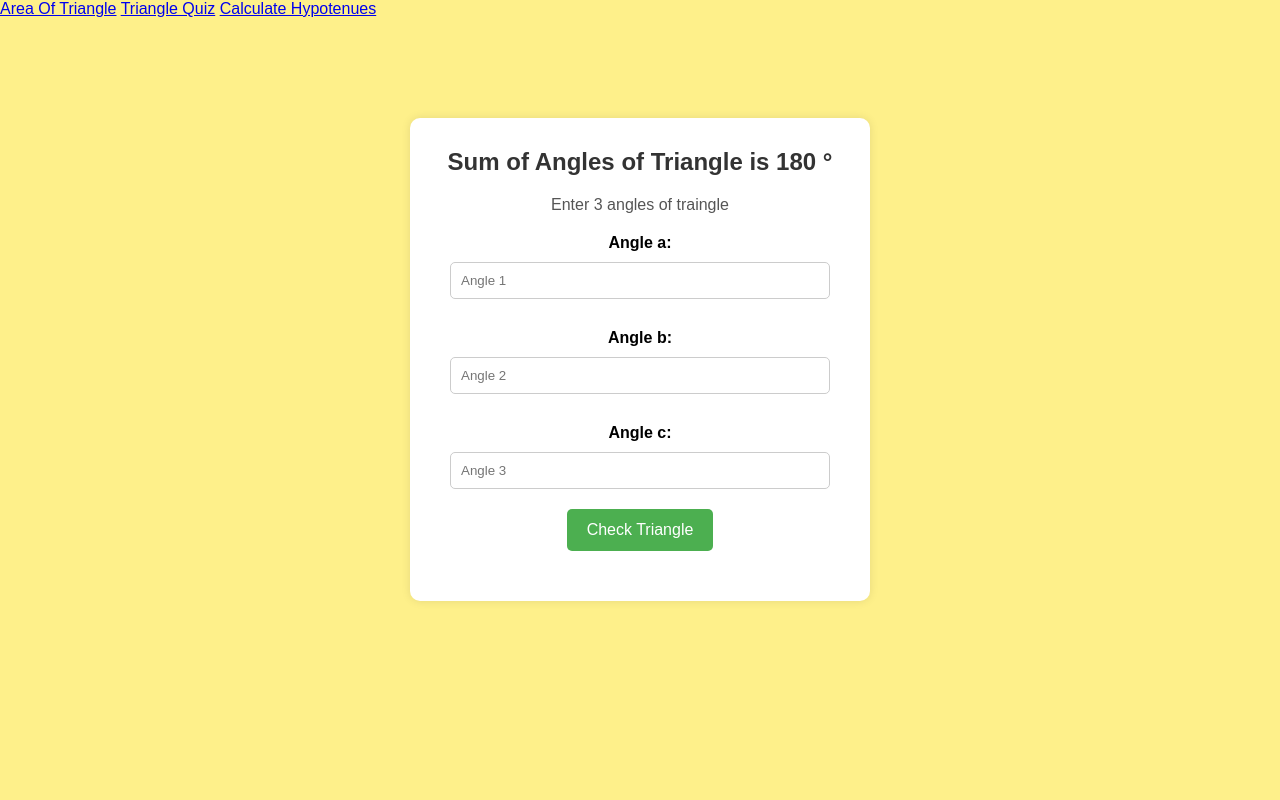
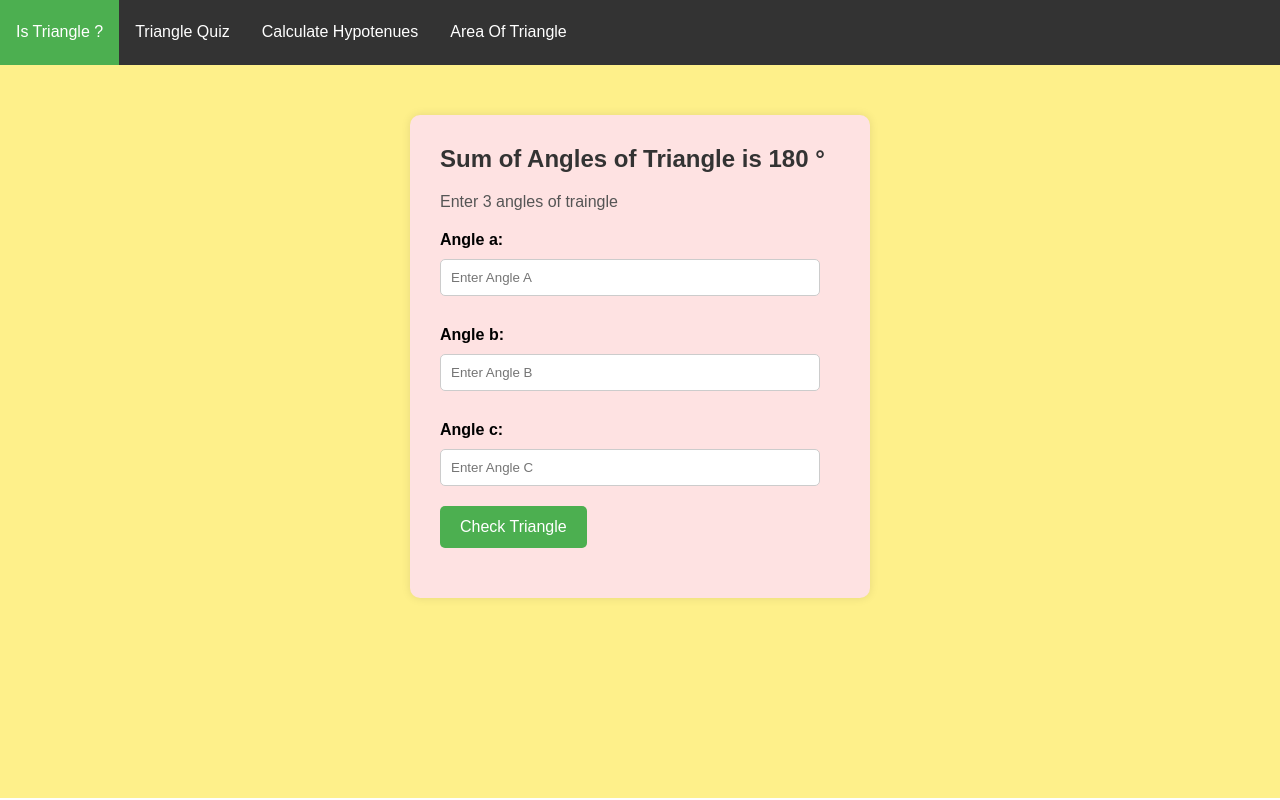
Before and after one commit to Sourabhpande532/TriangleApp, a plain HTML site: page sumOfAngles/isTriangle.html in a window 1280 px wide. Drawn offline with Linux system fonts and the light colour scheme.

Commit message:
style - everthing related to style & structuring

```diff
--- a/area/style.css
+++ b/area/style.css
@@ -1,26 +1,21 @@
 body{
-    background-color: rgb(0, 0, 0);
     color: #3b0764;
     overflow: hidden;
     font-family: 'Arial', sans-serif;
-    /* margin: 0; */
     padding: 0;
     display: inline;
-    /* overflow: hidden; */
-    height: 200px;
-
+    overflow: hidden;
 }
 
 .container{
-    width: 35%;
-    background-color: #fef08a;
+    background-color: #e2e8f0;
     padding: 30px;
     border-radius: 10px;
     box-shadow: #155e75;
-    width: 80%;
-    max-width: 400px;
+    width: 30%;
+    max-width: 350px;
     margin: auto;
-    margin-top: 100px;
+    margin-top: 60px;
 }
 
 h1 {
@@ -30,6 +25,40 @@ h1 {
 h3 {
     color: #555;
     margin-bottom: 20px;
+}
+
+/* Navigation */
+nav {
+    background-color: #333;
+    overflow: hidden;
+    line-height: 2.3rem;
+}
+
+nav a {
+    float: left;
+    display: block;
+    color: white;
+    text-align: center;
+    padding: 14px 16px;
+    text-decoration: none;
+}
+
+nav a:hover {
+    background-color: #ddd;
+    color: black;
+}
+
+nav a.active {
+    background-color: #4CAF50;
+    color: white;
+}
+
+@media screen and (max-width: 600px) {
+    nav a {
+        float: none;
+        width: 100%;
+        text-align: center;
+    }
 }
 
 .user-input {
--- a/hypotenuse/style.css
+++ b/hypotenuse/style.css
@@ -4,7 +4,7 @@ body {
     color: #1e293b;
     margin: 0;
     padding: 0;
-    display: flex;
+    display: inline;
     align-items: center;
     justify-content: center;
     height: 100vh;
@@ -16,6 +16,43 @@ body {
     padding: 20px;
     border-radius: 10px;
     box-shadow: 0 0 10px rgba(0, 0, 0, 0.1);
+    width:30%;
+    margin: auto;
+    margin-top: 50px;
+}
+
+/* Navigation */
+nav {
+    background-color: #333;
+    overflow: hidden;
+    line-height: 2.3rem;
+}
+
+nav a {
+    float: left;
+    display: block;
+    color: white;
+    text-align: center;
+    padding: 14px 16px;
+    text-decoration: none;
+}
+
+nav a:hover {
+    background-color: #ddd;
+    color: rgb(172, 42, 42);
+}
+
+nav a.active {
+    background-color: #4CAF50;
+    color: white;
+}
+
+@media screen and (max-width: 600px) {
+    nav a {
+        float: none;
+        width: 100%;
+        text-align: center;
+    }
 }
 
 label {
@@ -47,6 +84,7 @@ button:hover {
 #result {
     font-size: 18px;
     margin-top: 20px;
+    color: rgb(185, 97, 97);
 }
 
 @media (max-width: 600px) {
--- a/quiz/quiz.css
+++ b/quiz/quiz.css
@@ -5,16 +5,52 @@ body {
     padding: 0;
     display: flex;
     flex-direction: column;
-    align-items: center;
-    justify-content: center;
-    height: 100vh;
     overflow: hidden;
+}
+
+.quiz-form{
+    margin: auto;
 }
 
 h1 {
     text-align: center;
     margin-bottom: 20px;
     color: white;;
+}
+
+/* Navigation */
+nav {
+    background-color: #333;
+    overflow: hidden;
+    line-height: 2.3rem;
+}
+
+nav a {
+    float: left;
+    display: block;
+    color: white;
+    text-align: center;
+    padding: 14px 16px;
+    text-decoration: none;
+}
+
+nav a:hover {
+    background-color: #ddd;
+    color: black;
+}
+
+
+nav a.active {
+    background-color: #4CAF50;
+    color: white;
+}
+
+@media screen and (max-width: 600px) {
+    nav a {
+        float: none;
+        width: 100%;
+        text-align: center;
+    }
 }
 
 .quiz-form {
@@ -48,6 +84,7 @@ label {
     cursor: pointer;
     font-size: 16px;
     margin-top: 20px;
+    width: 100px;
 }
 
 #submit-answers:hover {
@@ -62,6 +99,10 @@ label {
     font-weight: bolder;
 }
 
+.result-manager{
+    text-align: center;
+}
+
 @media (max-width: 600px) {
     .quiz-form {
         width: 90%;
--- a/sumOfAngles/isTriangle.html
+++ b/sumOfAngles/isTriangle.html
@@ -9,20 +9,21 @@
 </head>
 
 <body>
-    <nav style="color: yellow;">
-        <a href="../area/index.html">Area Of Triangle</a>
+    <nav>
+        <a href="../sumOfAngles/isTriangle.html" class="active">Is Triangle ?</a>
         <a href="../quiz/quiz.html">Triangle Quiz</a>
         <a href="../hypotenuse/index.html">Calculate Hypotenues</a>
+        <a href="../area/index.html">Area Of Triangle</a>
     </nav>
     <div class="container">
         <div class="nav-brand">Sum of Angles of Triangle is 180 &#176</div>
         <p>Enter 3 angles of traingle</p>
         <label for="angle1">Angle a:</label>
-        <input type="number" class="user-angle-input" placeholder="Angle 1" /><br />
+        <input type="number" class="user-angle-input" placeholder="Enter Angle A" /><br />
         <label for="angle2">Angle b:</label>
-        <input type="number" class="user-angle-input" placeholder="Angle 2" /><br />
+        <input type="number" class="user-angle-input" placeholder="Enter Angle B" /><br />
         <label for="angle3">Angle c:</label>
-        <input type="number" class="user-angle-input" placeholder="Angle 3" /><br />
+        <input type="number" class="user-angle-input" placeholder="Enter Angle C" /><br />
         <button id="is-button-triangle">Check Triangle</button>
         <div class="display-output"></div>
         <script src="script.js"></script>
--- a/sumOfAngles/main.css
+++ b/sumOfAngles/main.css
@@ -4,21 +4,70 @@ body {
     margin: 0;
     padding: 0;
     display: inline;
-    /* align-items: center;
-    justify-content: center;
-    height: 100vh; */
 }
 
 .container {
-    background-color: #fff;
+    background-color:#fee2e2;
     padding: 30px;
     border-radius: 10px;
     box-shadow: 0 0 10px rgba(0, 0, 0, 0.1);
     width: 80%;
     max-width: 400px;
+    margin: auto;
+    margin-top: 50px;
+}
+
+/* Navigation */
+nav {
+    background-color: #333;
+    overflow: hidden;
+    line-height: 2.3rem;
+}
+
+nav a {
+    float: left;
+    display: block;
+    color: white;
     text-align: center;
-    margin: auto;
-    margin-top: 100px;
+    padding: 14px 16px;
+    text-decoration: none;
+}
+
+nav a:hover {
+    background-color: #ddd;
+    color: black;
+}
+
+
+nav a.active {
+    background-color: #4CAF50;
+    color: white;
+}
+
+nav a.active::after {
+    content: '';
+    display: block;
+    position: absolute;
+    bottom: 0;
+    left: 50%;
+    width: 0;
+    height: 2px;
+    background-color: white;
+    transition: width 0.3s ease;
+}
+
+nav a.active:hover::after {
+    width: 100%;
+    left: 0;
+    transition: width 0.3s ease;
+}
+
+@media screen and (max-width: 600px) {
+    nav a {
+        float: none;
+        width: 100%;
+        text-align: center;
+    }
 }
 
 .nav-brand {
@@ -67,5 +116,5 @@ label {
 .display-output {
     margin-top: 20px;
     font-size: 18px;
-    color: #333;
+    color: #ca3333;
 }
```
Also changed, not shown: area/index.html (+3 -2 lines), hypotenuse/index.html (+6 -0 lines), quiz/quiz.html (+11 -3 lines).
